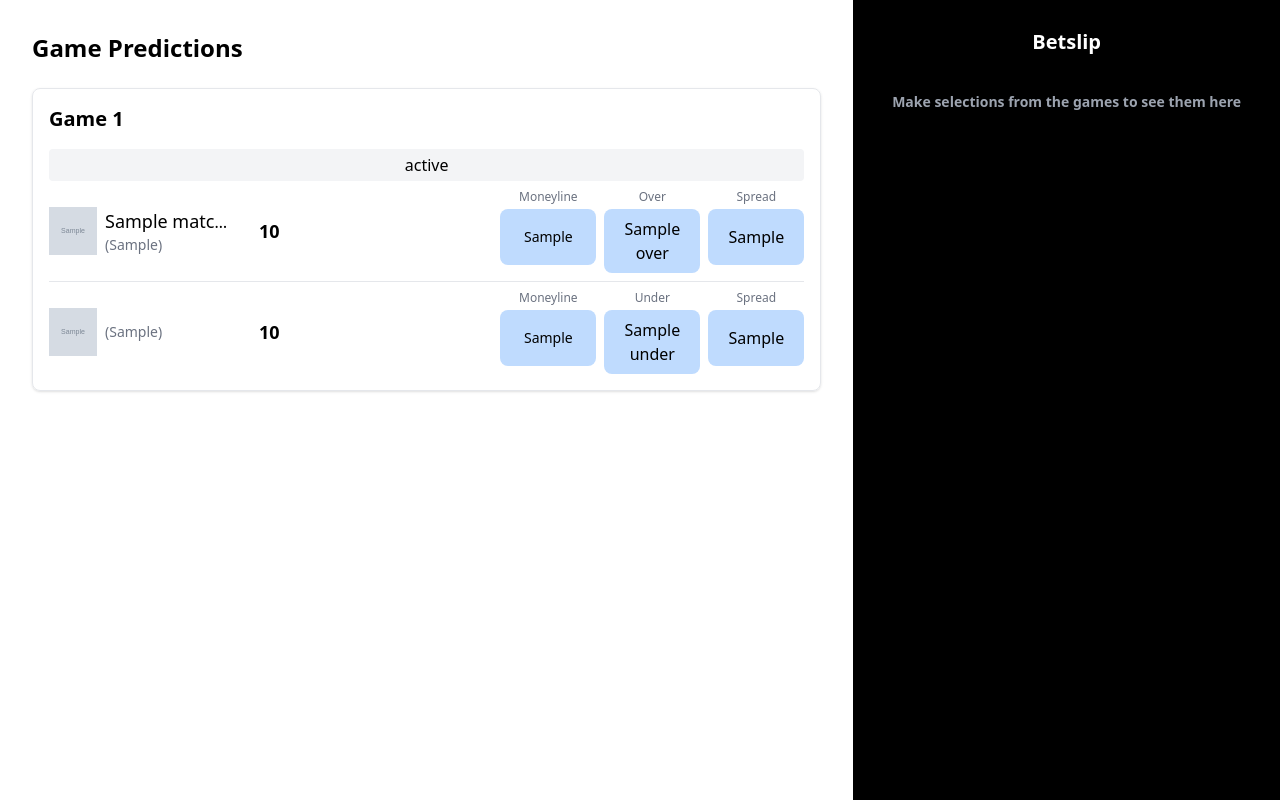
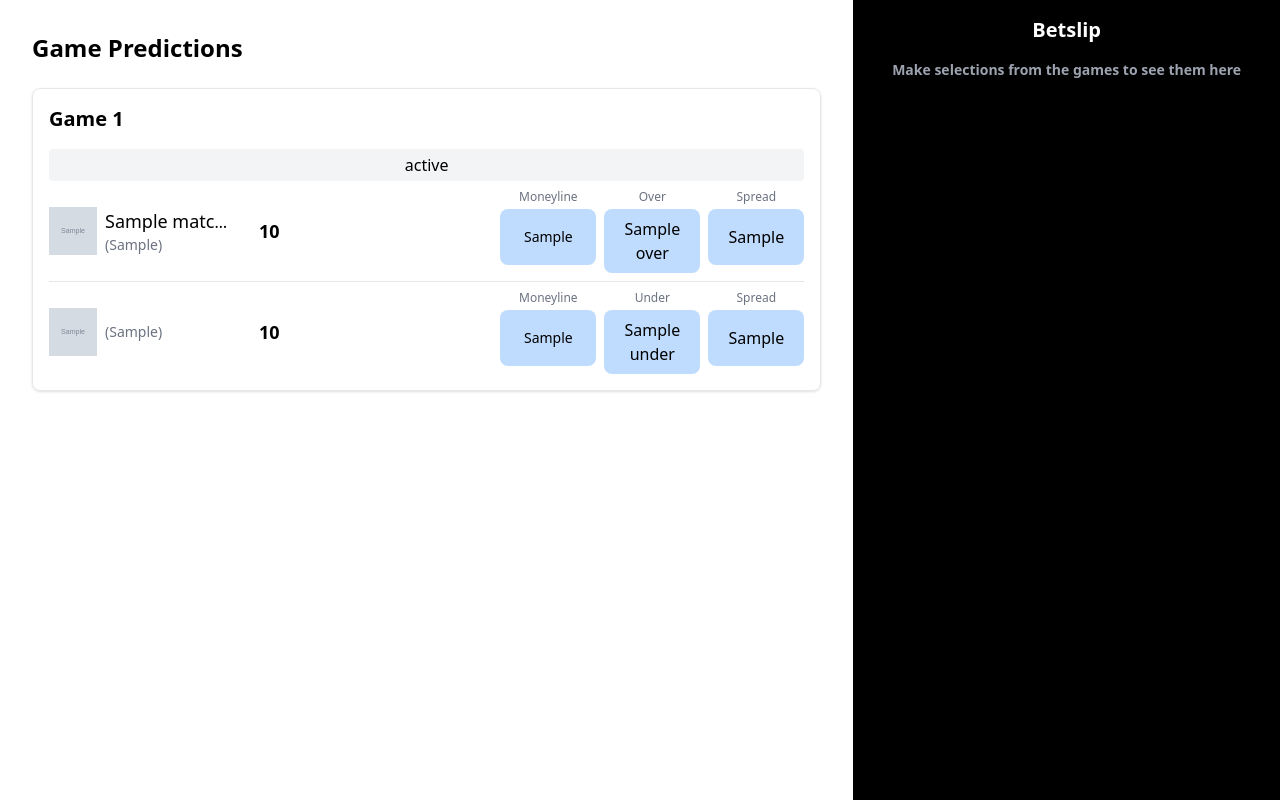
Before and after one commit to david1zhong/bet_nhl, a Flask app: template api/templates/index.html in a window 1280 px wide. Run offline with Flask 3, Linux system fonts and the light colour scheme; the template is opened without the code that fills it: most values are stand-ins (such as "Sample title", 1, 10 or a date in 2020); grey boxes marked "Sample" are stand-in pictures; some libraries are stand-ins or nearby versions.

Commit message:
Update index.html

```diff
--- a/api/templates/index.html
+++ b/api/templates/index.html
@@ -7,10 +7,10 @@
   <script src="https://cdn.tailwindcss.com"></script>
   <link rel="stylesheet" href="static/css/styles.css">
 </head>
-<body class="bg-gray-100 flex flex-col md:flex-row min-h-screen pb-40 md:pb-0">
+<body class="bg-gray-100 flex flex-col md:flex-row min-h-screen">
 
   <!-- Main Content-->
-  <div class="w-full md:w-2/3 overflow-y-auto md:h-screen p-4 md:p-8 relative z-20 bg-white md:shadow-lg">
+  <div class="w-full md:w-2/3 h-screen overflow-y-auto p-4 md:p-8 relative z-20 bg-white shadow-lg">
     <h1 class="text-2xl font-bold mb-6">Game Predictions</h1>
 
     {% if games %}
@@ -220,50 +220,29 @@
     </div>
     <!-- Main Content End -->
 
-    <!-- Fixed Bottom Betslip (Mobile) / Right Panel Betslip (Desktop) -->
-    <div class="fixed md:static bottom-0 left-0 right-0 md:w-1/3 md:h-screen bg-black text-white z-50 md:z-10 border-t md:border-t-0 border-gray-700 md:flex md:flex-col md:justify-start md:items-center md:text-center md:font-bold md:p-4 md:overflow-y-auto">
-      <div id="right-panel-content" class="w-full px-4 py-4 md:py-3 md:max-w-md md:mx-auto">
-        <div class="flex md:block items-center justify-between mb-3 md:mb-4">
-          <h2 class="text-lg md:text-xl font-bold">Betslip</h2>
-          <span class="text-sm md:hidden text-gray-400" id="selections-count">0 selections</span>
-        </div>
-
-        <div id="selections-container" class="max-h-40 md:max-h-none md:space-y-3 overflow-y-auto">
+    <!-- Right Panel Betslip -->
+    <div class="w-full md:w-1/3 h-auto md:h-screen bg-black text-white flex flex-col justify-start items-center text-center text-lg font-bold z-10 p-4 overflow-y-auto sticky bottom-0 md:static md:bottom-auto">
+      <div id="right-panel-content" class="w-full max-w-md mx-auto">
+        <h2 class="text-xl mb-4">Betslip</h2>
+        <div id="selections-container" class="space-y-3">
           <div class="selection hidden" id="selection-template">
-            <div class="w-full p-3 md:p-4 bg-gray-800 rounded md:rounded-lg mb-2 text-left relative">
-              <div class="flex md:block justify-between items-center md:items-start">
-                <div class="flex-1 md:flex-none min-w-0 md:min-w-full">
-                  <div class="text-sm md:text-xl font-bold selection-name truncate md:no-truncate"></div>
-                  <div class="text-xs md:text-sm text-gray-400 selection-type mt-1"></div>
-                  <div class="text-xs md:text-sm text-gray-400 selection-matchup truncate md:no-truncate"></div>
+            <div class="w-full p-4 bg-gray-800 rounded-lg mb-2 text-left relative">
+              <div class="flex justify-between items-start">
+                <div>
+                  <div class="text-xl font-bold selection-name"></div>
+                  <div class="text-sm text-gray-400 selection-type"></div>
+                  <div class="text-sm text-gray-400 selection-matchup"></div>
                 </div>
-                <div class="text-sm md:text-xl font-bold selection-odds ml-2 md:ml-0 md:absolute md:top-4 md:right-12"></div>
-                <button class="ml-2 md:absolute md:top-2 md:right-2 text-gray-400 hover:text-white remove-selection">
-                  <svg xmlns="http://www.w3.org/2000/svg" class="h-4 w-4 md:h-5 md:w-5" viewBox="0 0 20 20" fill="currentColor">
-                    <path fill-rule="evenodd" d="M4.293 4.293a1 1 0 011.414 0L10 8.586l4.293-4.293a1 1 0 111.414 1.414L11.414 10l4.293 4.293a1 1 0 01-1.414 1.414L10 11.414l-4.293 4.293a1 1 0 01-1.414-1.414L8.586 10 4.293 5.707a1 1 0 010-1.414z" clip-rule="evenodd" />
-                  </svg>
-                </button>
+                <div class="text-xl font-bold selection-odds"></div>
               </div>
+              <button class="absolute top-2 right-2 text-gray-400 hover:text-white remove-selection">
+                <svg xmlns="http://www.w3.org/2000/svg" class="h-5 w-5" viewBox="0 0 20 20" fill="currentColor">
+                  <path fill-rule="evenodd" d="M4.293 4.293a1 1 0 011.414 0L10 8.586l4.293-4.293a1 1 0 111.414 1.414L11.414 10l4.293 4.293a1 1 0 01-1.414 1.414L10 11.414l-4.293 4.293a1 1 0 01-1.414-1.414L8.586 10 4.293 5.707a1 1 0 010-1.414z" clip-rule="evenodd" />
+                </svg>
+              </button>
             </div>
           </div>
-          <p class="text-sm text-gray-400 empty-message text-center py-3 md:py-2">Make selections from the games to see them here</p>
-        </div>
-
-        <!-- Bet Amount and Place Bet Section -->
-        <div class="mt-4 md:mt-3 pt-4 md:pt-3 border-t border-gray-700" id="bet-controls" style="display: none;">
-          <div class="flex items-center justify-between mb-3 md:mb-2">
-            <div class="flex-1">
-              <label class="text-xs text-gray-400 block">Wager</label>
-              <input type="number" class="bg-gray-800 text-white px-3 py-2 md:px-2 md:py-1 rounded text-sm w-24 md:w-20 mt-1" placeholder="$" id="wager-input">
-            </div>
-            <div class="flex-1 text-right">
-              <label class="text-xs text-gray-400 block">To Win</label>
-              <div class="text-sm font-bold text-green-400 mt-1" id="potential-win">$0.00</div>
-            </div>
-          </div>
-          <button class="w-full bg-green-600 hover:bg-green-700 text-white py-3 md:py-2 rounded font-bold text-sm">
-            Place Bet
-          </button>
+          <p class="text-sm text-gray-400 empty-message">Make selections from the games to see them here</p>
         </div>
       </div>
     </div>
```
